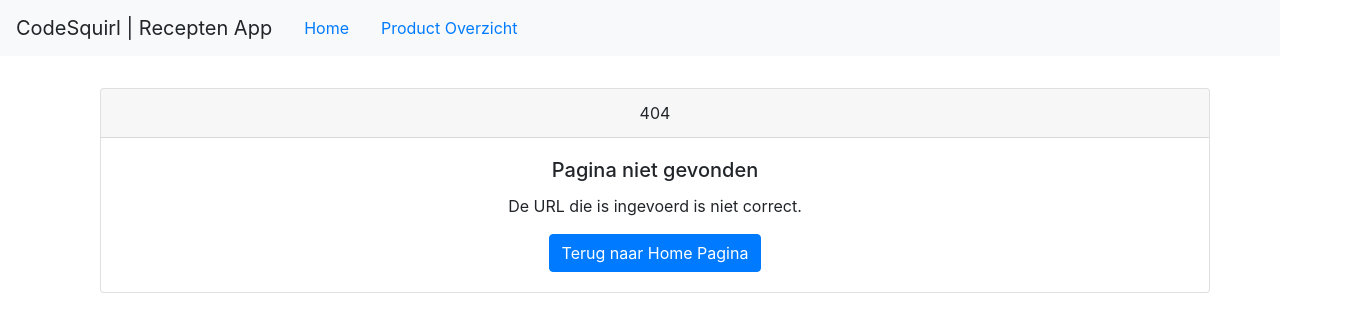
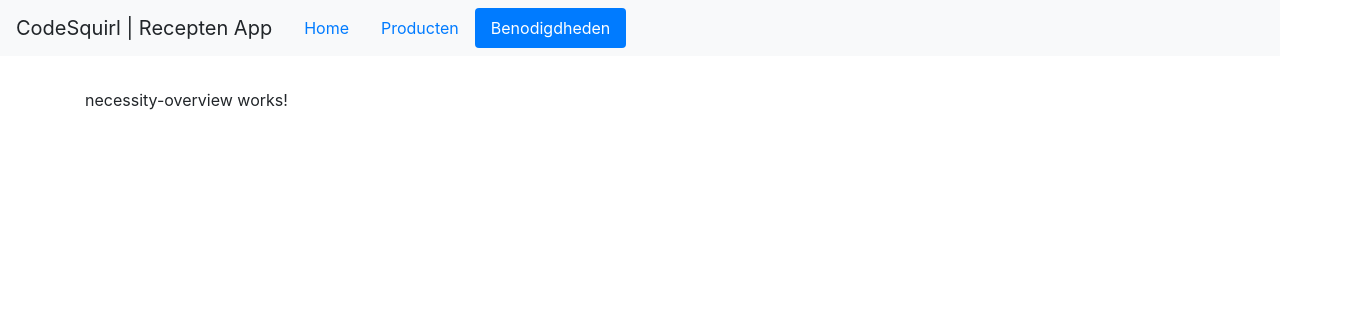
Before and after one commit to NicolaiSattler/CodeSquirrel.Recipe.Web, an Angular app: page /necessities in a window 1280 px wide. Before the commit this address had no page. Shown: the top 332 px of the page, 1365 px wide, since content can reach past the window. Built offline with nearby package versions, Linux system fonts and the light colour scheme.

Commit message:
develop | renamed folder (again) ^.^

```diff
--- a/src/app/app-routing.module.ts
+++ b/src/app/app-routing.module.ts
@@ -13,14 +13,29 @@ import { CustomPreloadStrategy } from './shared/service/custom-preload-stratagy.
   imports: [
     CommonModule,
     RouterModule.forRoot([
-        { path: 'welcome', component: WelcomeComponent },
+        {
+          path: 'welcome',
+          component: WelcomeComponent
+        },
         {
           path: 'products',
           loadChildren: './products/product.module#ProductModule',
           data: { preload: true }
         },
-        { path: '', redirectTo: 'welcome', pathMatch: 'full' },
-        { path: '**', component: PageNotFoundComponent }
+        {
+          path: 'necessities',
+          loadChildren: './necessities/necessity.module#NecessityModule',
+          data: { preload: true }
+        },
+        {
+          path: '',
+          redirectTo: 'welcome',
+          pathMatch: 'full'
+        },
+        {
+          path: '**',
+          component: PageNotFoundComponent
+        }
       ],
       {
         enableTracing: false,
--- a/src/app/app.component.html
+++ b/src/app/app.component.html
@@ -5,7 +5,10 @@
             <a class="nav-link" [routerLink]="['/welcome']" routerLinkActive="active">Home</a>
         </li>
         <li>
-            <a class="nav-link" [routerLink]="['/products']" routerLinkActive="active">Product Overzicht</a>
+            <a class="nav-link" [routerLink]="['/products']" routerLinkActive="active">Producten</a>
+        </li>
+        <li>
+            <a class="nav-link" [routerLink]="['/necessities']" routerLinkActive="active">Benodigdheden</a>
         </li>
     </ul>
 </nav>
--- a/src/app/app.module.ts
+++ b/src/app/app.module.ts
@@ -17,14 +17,14 @@ import { VerifyModalComponent } from './shared/component/modal/verify-modal.comp
     AppComponent,
     LoadSpinnerComponent,
     LoadSpinnerOverlayComponent,
-    VerifyModalComponent
+    VerifyModalComponent,
   ],
   imports: [
     BrowserModule,
     BrowserAnimationsModule,
     HttpClientModule,
     NgbModule,
-    AppRoutingModule
+    AppRoutingModule,
   ],
   bootstrap: [AppComponent],
   entryComponents: [VerifyModalComponent]
--- /dev/null
+++ b/src/app/necessities/overview/necessity-overview.component.html
@@ -0,0 +1,3 @@
+<p>
+  necessity-overview works!
+</p>
--- /dev/null
+++ b/src/app/necessities/overview/necessity-overview.component.ts
@@ -0,0 +1,15 @@
+import { Component, OnInit } from '@angular/core';
+
+@Component({
+  selector: 'app-necessity-overview',
+  templateUrl: './necessity-overview.component.html',
+  styleUrls: ['./necessity-overview.component.css']
+})
+export class NecessityOverviewComponent implements OnInit {
+
+  constructor() { }
+
+  ngOnInit() {
+  }
+
+}
--- a/src/app/products/product.module.ts
+++ b/src/app/products/product.module.ts
@@ -22,7 +22,6 @@ import { ProductRoutingModule } from './product-routing.module';
     ReactiveFormsModule,
     ProductRoutingModule,
     NgbModule
-  ],
-  bootstrap: [ ProductOverviewComponent ]
+  ]
 })
 export class ProductModule { }
```
Also changed, not shown: src/app/necessities/necessity-routing.module.ts (added, +21 -0 lines), src/app/necessities/necessity.module.ts (added, +22 -0 lines), src/app/necessities/overview/necessity-overview.component.css (added), 1 other file (tests, documents, lock files or other folders).
